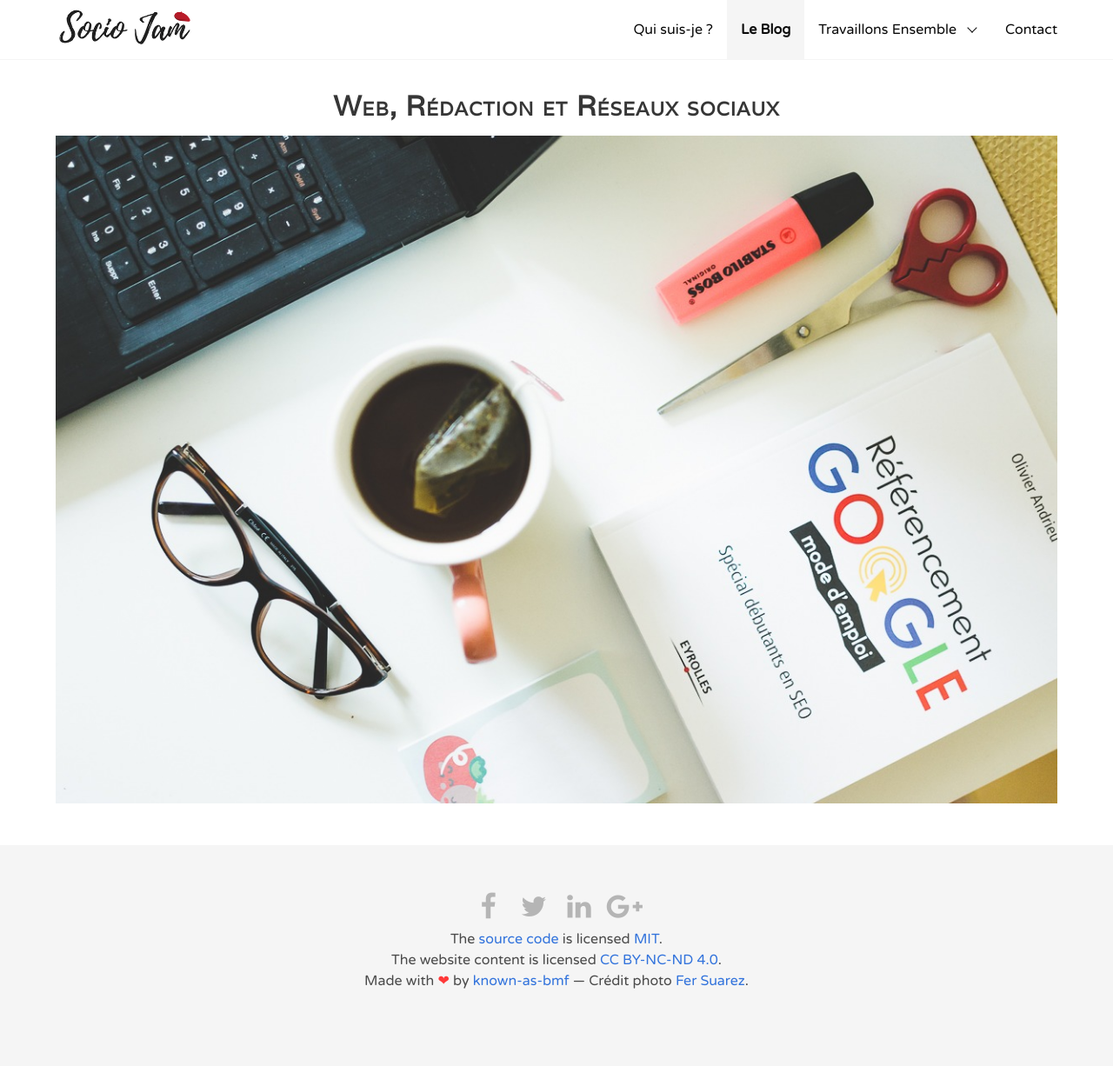
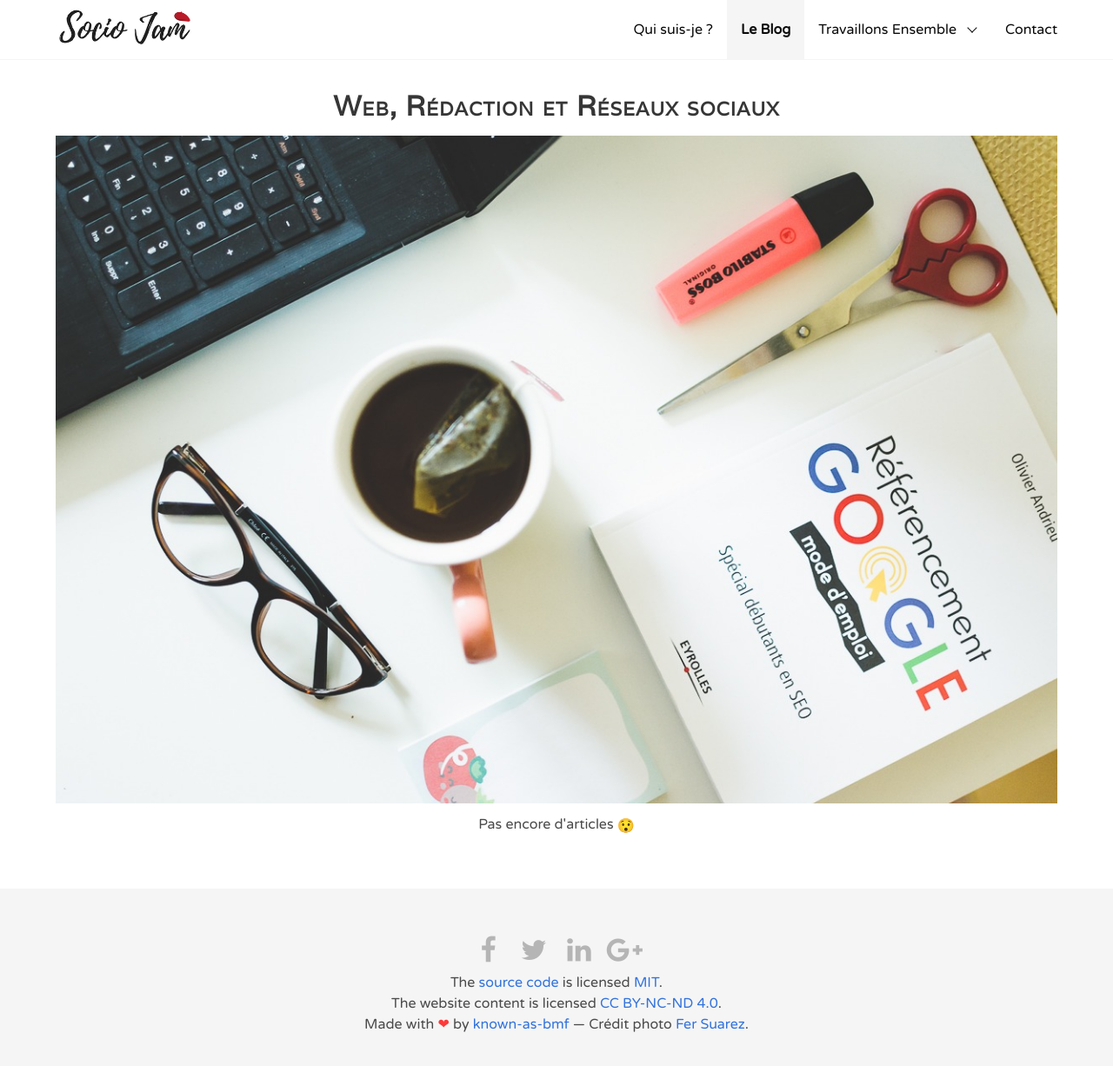
Before and after one commit to marguerite-p/marguerite-p.github.io, a Jekyll site: the page built from _custom_categories/redaction.html, in a window 1280 px wide and 1286 px high. Shown: the top 1226 px of the window at 87% size. Built offline with Jekyll 4.4.1, drawn with Linux system fonts in a browser that asks for light colours; emoji names are drawn with the system emoji font; a style sheet for code colours, icons or effects is not loaded.

Commit message:
#13 "no articles yet" on category page

```diff
--- a/_layouts/category.html
+++ b/_layouts/category.html
@@ -14,10 +14,16 @@
 
   {% assign posts = site.categories[category.name] %}
   <div class="columns is-multiline is-mobile is-marginless">
+  {% if posts %}
   {% for post in posts %}
     <div class="column is-one-quarter-tablet is-half-mobile">
       {% include post_preview.html show_excerpt=true %}
     </div>
   {% endfor %}
+  {% else %}
+    <div class="column is-full has-text-centered">
+        Pas encore d'articles :hushed:
+    </div>
+  {% endif %}
   </div>
 </div>
```
